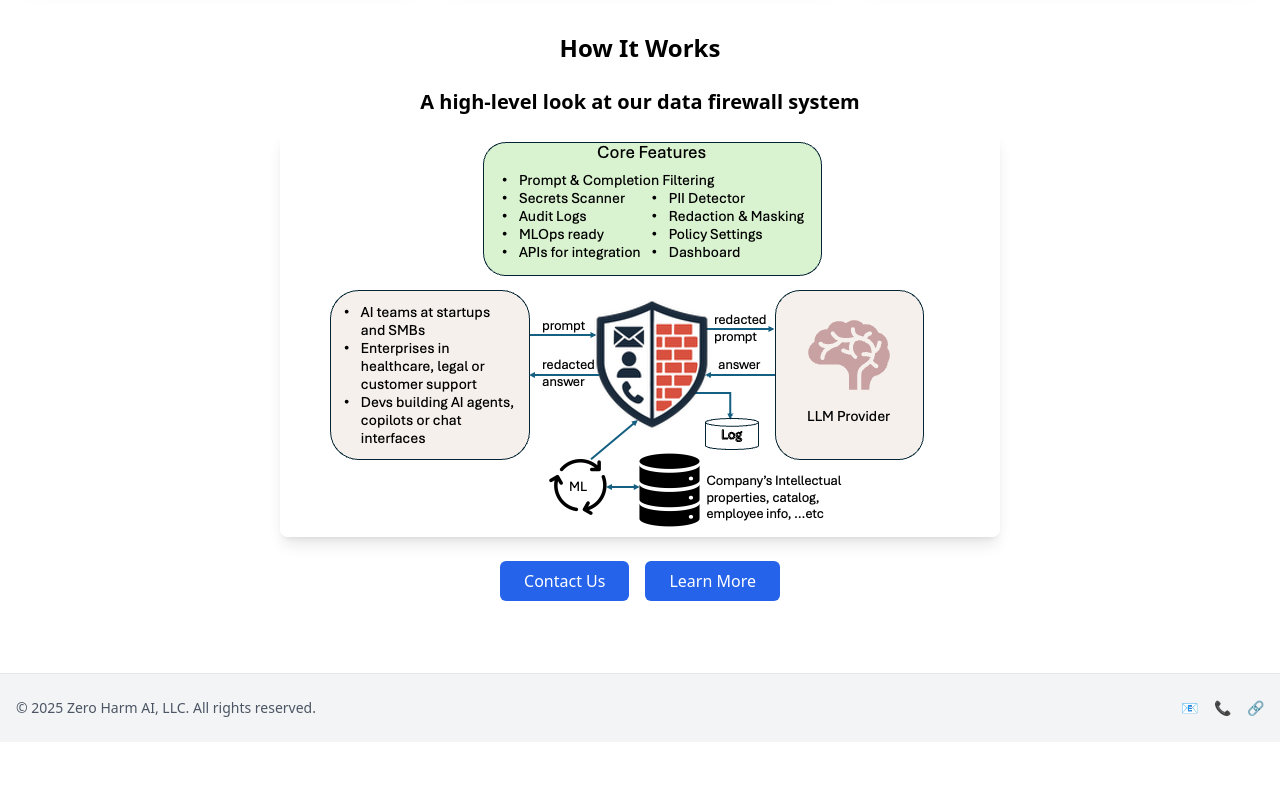
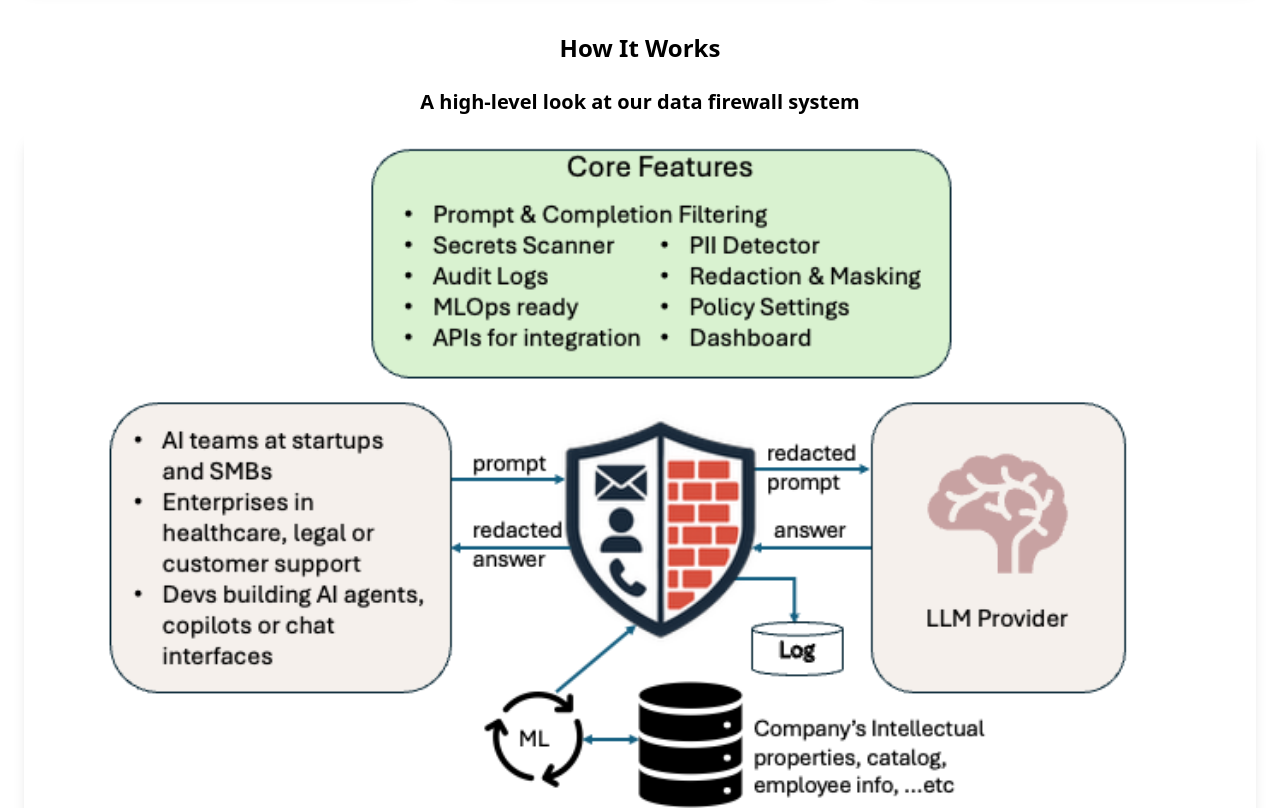
Before and after one commit to Zero-Harm-AI-LLC/zero-harm-ai-frontend, a React (Vite) app: page / in a window 1280 px wide. Shown: the part 480-1288 px from the top of the page. Before the commit the page ends 1222 px from the top, so only its background shows below. Built offline with nearby package versions, Linux system fonts and the light colour scheme; no server answers; the HTML template or start-up script is replaced by a standard one.

Commit message:
size the image

```diff
--- a/src/pages/Home.tsx
+++ b/src/pages/Home.tsx
@@ -52,7 +52,7 @@ export default function Home() {
         <img
           src={architectureDiagram}
           alt="Data Firewall Architecture"
-          className="mx-auto rounded-lg shadow-lg max-w-full h-auto mb-6"
+          className="mx-auto rounded-lg shadow-lg w-full h-auto mb-6"
         />
 
         {/* Fade-in & slide-up buttons */}
```
